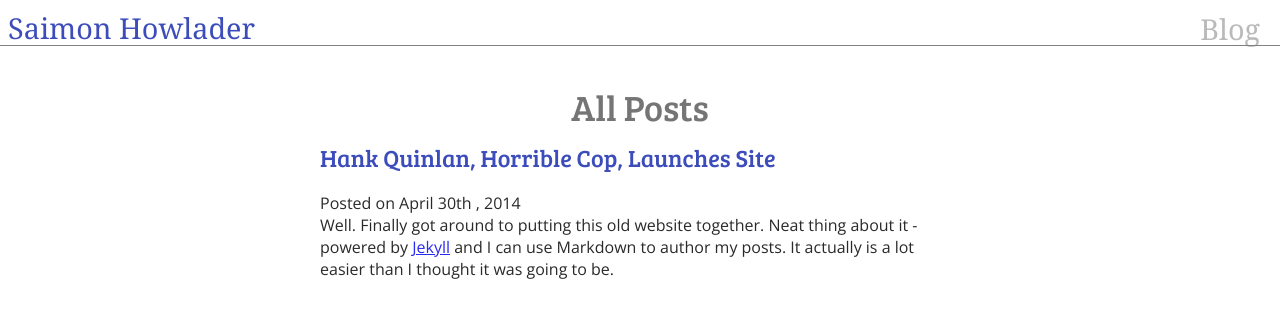
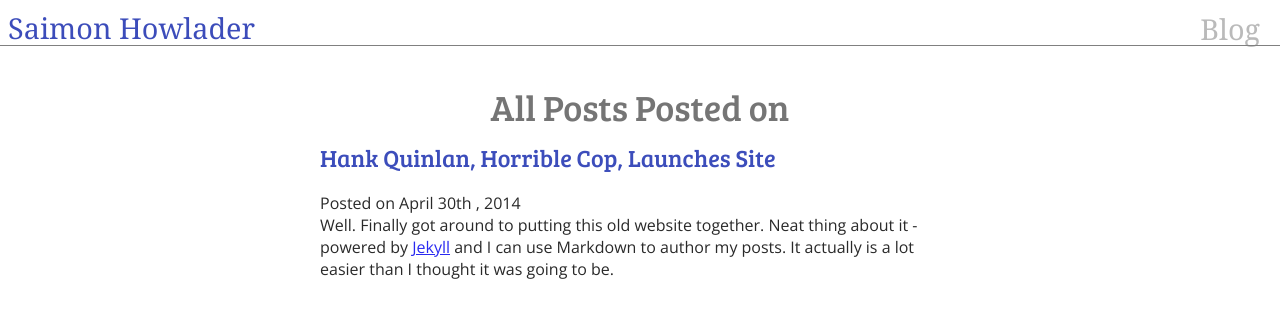
Before and after one commit to saimonhowlader/saimonhowlader.github.io, a Jekyll site: the page built from blog/index.html, in a window 1280 px wide. Shown: the top 318 px of the page. Built offline with Jekyll 4.4.1, drawn with Linux system fonts in a browser that asks for light colours.

Commit message:
Update index.html

```diff
--- a/blog/index.html
+++ b/blog/index.html
@@ -2,13 +2,12 @@
 layout: default
 title: Saimon Howlader's Blog
 ---
-	<h1 class="blog-home">All Posts</h1>
+	<h1 class="blog-home">All Posts Posted on</h1>
 	<div class="excerpts-list">
 		{% for post in site.posts %}
 	    		<h2 class="excerpt-title-permalink"><a href="{{ post.url }}" title="{{ post.title }}">{{ post.title }}</a></h2>
-	    		<p class="excerpt-metadata">
+	    		<p class="excerpt-metadata"> Posted on
 			        <time>
-			        	Posted on
 			            {% assign d = post.date | date: "%-d"  %}
 					{{ post.date | date: "%B" }}
 					{% case d %}
```
